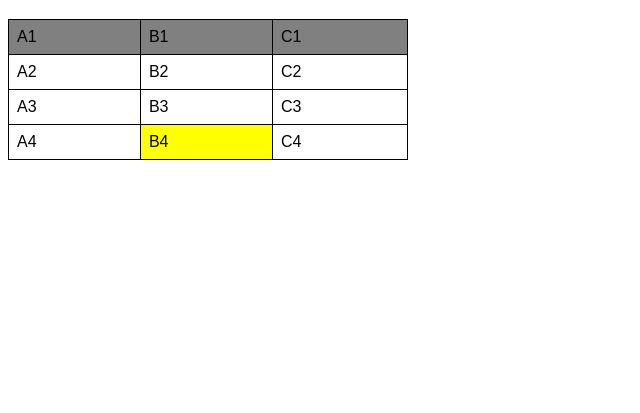
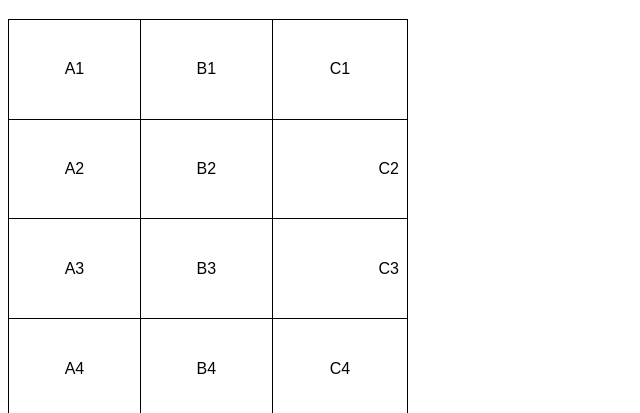
Before and after one commit to adrieul/html-css, a plain HTML site: page exercícios/ex023/tabela001.html in a window 1280 px wide. Shown: the part 61-474 px from the top of the page, without its empty margins (0-640 px from the left). Drawn offline with Linux system fonts and the light colour scheme.

Commit message:
Atualizando

```diff
--- a/exercícios/ex023/tabela001.html
+++ b/exercícios/ex023/tabela001.html
@@ -11,19 +11,19 @@
 
         table{
             width: 400px;
+            height: 400px;
             border-collapse: collapse;
-        }
-
-        tr.linha{
-            background-color: gray;
-        }
-        td.dado{
-            background-color: yellow;
         }
 
         td{
             padding: 8px;
-            border: 1px solid black
+            border: 1px solid black;
+            text-align: center;/* alinhamento horizontal */
+            vertical-align: middle; /* alinhamento vertical*/
+        }
+
+        .numero{
+            text-align: right;
         }
     </style>
 </head>
@@ -36,7 +36,7 @@
                 Table Data = Dados de tabela -->
 
         <table>
-        <tr class="linha"> <!--PRIMEIRA LINHA-->
+        <tr> <!--PRIMEIRA LINHA-->
             <td>A1</td>
             <td>B1</td>
             <td>C1</td>
@@ -44,16 +44,16 @@
         <tr>
             <td>A2</td>
             <td>B2</td>
-            <td>C2</td>
+            <td class="numero">C2</td>
         </tr>
         <tr>
             <td>A3</td>
             <td>B3</td>
-            <td>C3</td>
+            <td class="numero">C3</td>
         </tr>
         <tr>
             <td>A4</td>
-            <td class="dado">B4</td>
+            <td>B4</td>
             <td>C4</td>
         </tr>
     </table>
```
Also changed, not shown: exercícios/ex023/tabela002.html (added, +11 -0 lines).
